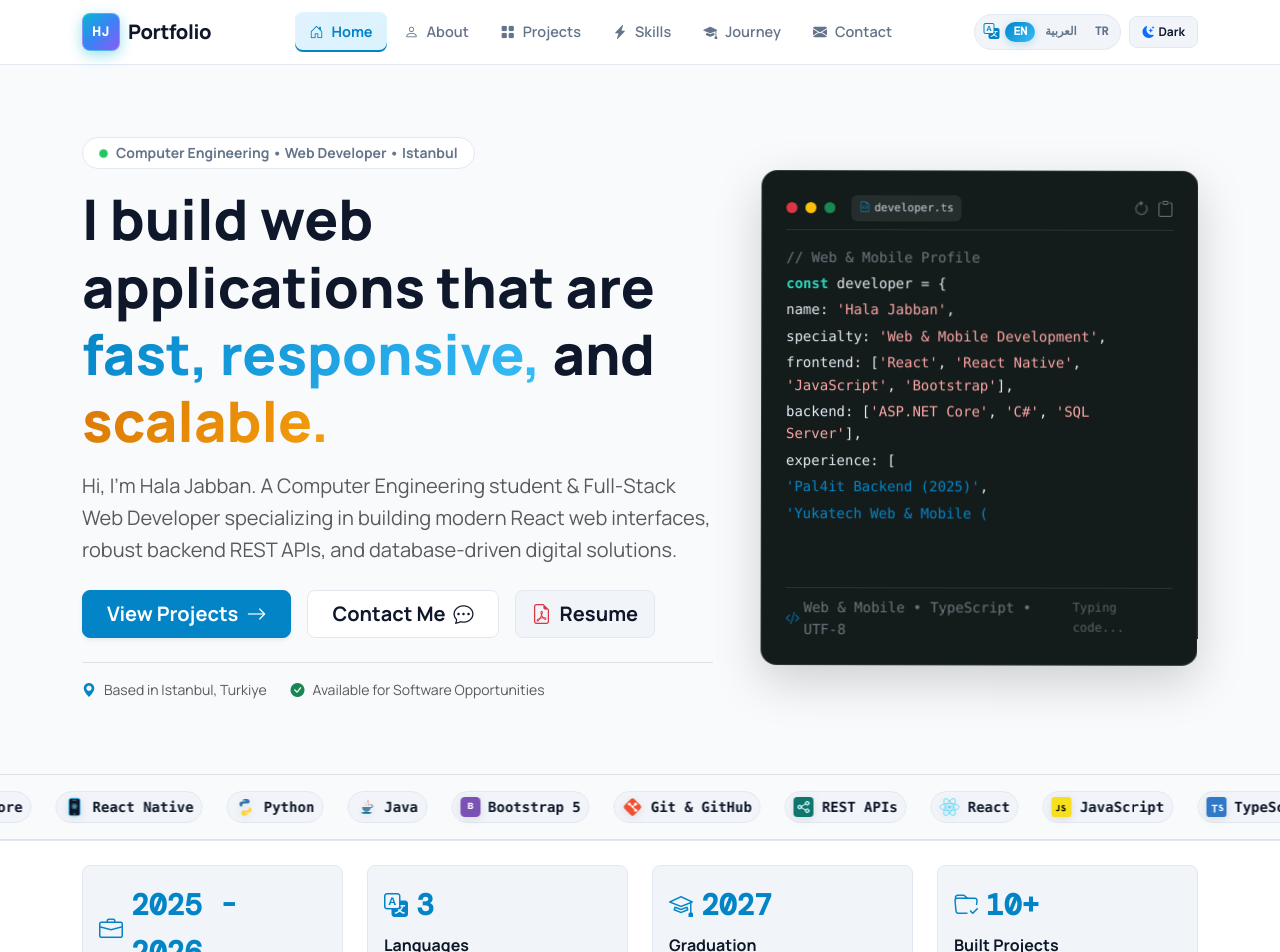
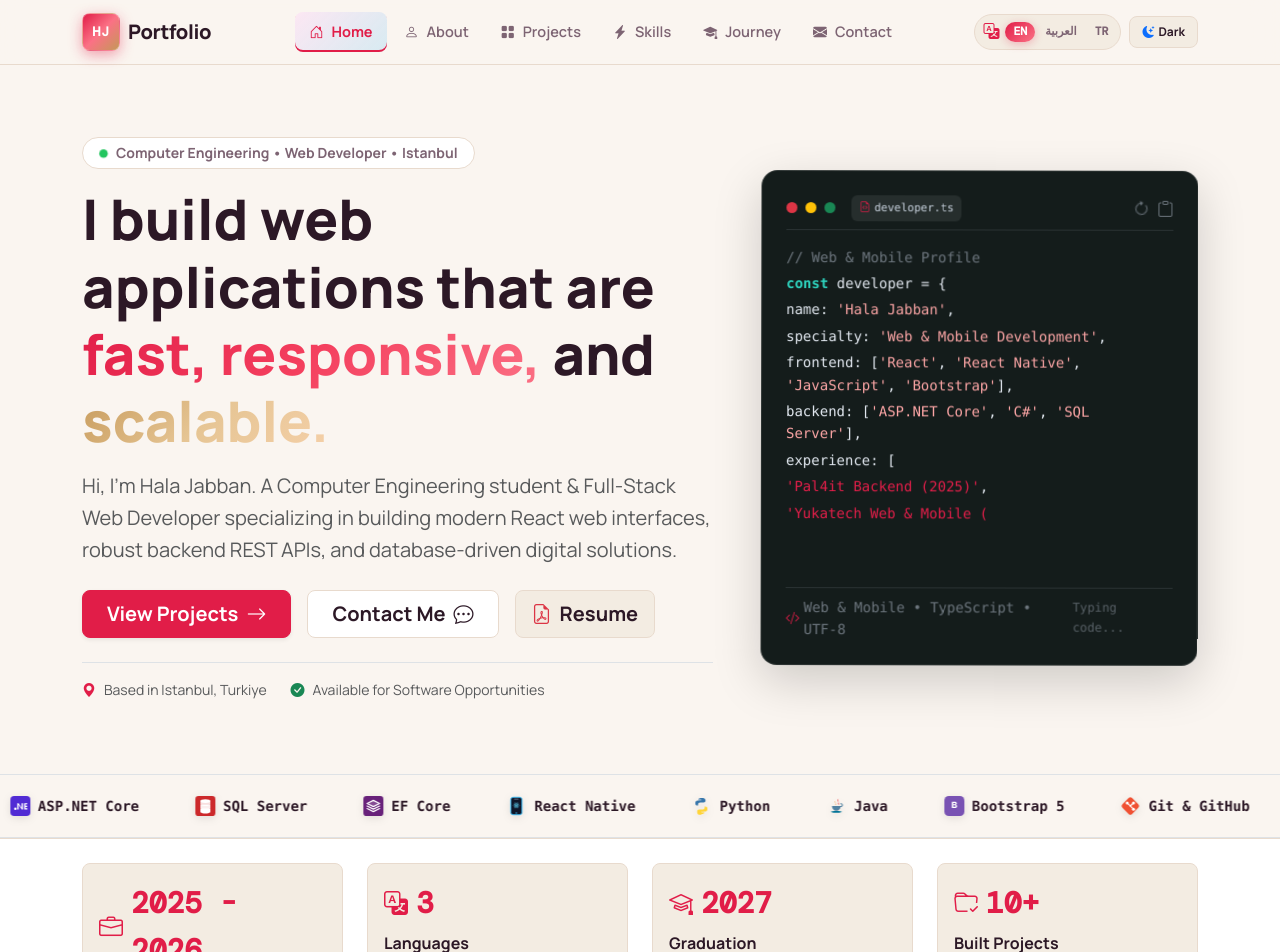
Before and after one commit to halajabbanER/MyProtfolio, a React (Vite) app: page /#/ in a window 1280 px wide. Shown: the top 952 px of the page. Built offline with nearby package versions, Linux system fonts and the light colour scheme.

Commit message:
Transform entire portfolio to Pink and Beige luxury theme across all components

```diff
--- a/src/App.css
+++ b/src/App.css
@@ -7,27 +7,31 @@
   --font-main: 'Manrope', -apple-system, BlinkMacSystemFont, 'Segoe UI', Roboto, sans-serif;
   --font-mono: 'DM Mono', monospace;
 
-  /* Color Palette - Light Mode */
-  --bg-app: #f8fafc;
-  --bg-card: #ffffff;
-  --bg-subtle: #f1f5f9;
-  --bg-glass: rgba(255, 255, 255, 0.88);
-
-  --text-ink: #0f172a;
-  --text-muted: #64748b;
-  --border-color: #e2e8f0;
-
-  --teal-primary: #0284c7;
-  --teal-hover: #0369a1;
-  --teal-subtle: #e0f2fe;
-  --teal-glow: rgba(2, 132, 199, 0.22);
-
-  --coral-accent: #d97706;
-  --coral-subtle: #fef3c7;
-
-  --shadow-sm: 0 4px 12px rgba(15, 23, 42, 0.05);
-  --shadow-md: 0 12px 28px rgba(15, 23, 42, 0.08);
-  --shadow-lg: 0 24px 54px rgba(15, 23, 42, 0.12);
+  /* ============================================================
+     PINK & BEIGE LUXURY THEME (زهري وبيج) - LIGHT MODE
+     ============================================================ */
+  --bg-app: #FAF5F0;          /* Warm luxury beige / alabaster */
+  --bg-card: #FFFFFF;         /* Crisp clean white */
+  --bg-subtle: #F3ECE2;       /* Warm champagne sand */
+  --bg-glass: rgba(250, 245, 240, 0.94);
+
+  --text-ink: #2C1826;        /* Deep espresso plum */
+  --text-muted: #7D6473;      /* Warm rose taupe */
+  --border-color: #E8DACD;    /* Soft warm beige-rose border */
+
+  /* Pink (زهري) Primary & Accents */
+  --teal-primary: #E11D48;    /* Royal rose pink */
+  --teal-hover: #BE123C;      /* Deep rose */
+  --teal-subtle: #FCE7F3;     /* Petal blush pink */
+  --teal-glow: rgba(225, 29, 72, 0.28);
+
+  /* Beige / Champagne (بيج) Accent */
+  --coral-accent: #C59858;    /* Warm metallic champagne gold / beige */
+  --coral-subtle: #FDF4E7;    /* Delicate cream latte */
+
+  --shadow-sm: 0 4px 14px rgba(44, 24, 38, 0.05);
+  --shadow-md: 0 12px 30px rgba(44, 24, 38, 0.08);
+  --shadow-lg: 0 24px 56px rgba(44, 24, 38, 0.12);
 
   --radius-sm: 8px;
   --radius-md: 14px;
@@ -36,26 +40,31 @@
 
 [data-theme='dark'],
 [data-bs-theme='dark'] {
-  --bg-app: #080c16;
-  --bg-card: #0f172a;
-  --bg-subtle: #182238;
-  --bg-glass: rgba(15, 23, 42, 0.9);
-
-  --text-ink: #f8fafc;
-  --text-muted: #94a3b8;
-  --border-color: #1e293b;
-
-  --teal-primary: #06b6d4;
-  --teal-hover: #0891b2;
-  --teal-subtle: #083344;
-  --teal-glow: rgba(6, 182, 212, 0.3);
-
-  --coral-accent: #f59e0b;
-  --coral-subtle: #451a03;
-
-  --shadow-sm: 0 4px 14px rgba(0, 0, 0, 0.4);
-  --shadow-md: 0 14px 32px rgba(0, 0, 0, 0.6);
-  --shadow-lg: 0 24px 60px rgba(0, 0, 0, 0.75);
+  /* ============================================================
+     PINK & BEIGE LUXURY THEME (زهري وبيج) - DARK MODE
+     ============================================================ */
+  --bg-app: #120A13;          /* Deep obsidian noir with plum warmth */
+  --bg-card: #1D1120;         /* Deep plum velvet noir */
+  --bg-subtle: #29182C;       /* Dark warm aubergine */
+  --bg-glass: rgba(29, 17, 32, 0.94);
+
+  --text-ink: #FAF3EE;        /* Warm ivory cream */
+  --text-muted: #BBA3B1;      /* Muted warm almond rose-beige */
+  --border-color: #3F243E;    /* Warm rose-gold obsidian */
+
+  /* Pink (زهري) Primary & Accents */
+  --teal-primary: #FB7185;    /* Luminous blush electric rose pink */
+  --teal-hover: #F43F5E;      /* Vivid rose pink */
+  --teal-subtle: #3E1629;     /* Dark velvet rose */
+  --teal-glow: rgba(251, 113, 133, 0.38);
+
+  /* Beige / Champagne (بيج) Accent */
+  --coral-accent: #E6C594;    /* Luminous champagne gold / beige */
+  --coral-subtle: #3A2B1C;    /* Warm dark champagne sand */
+
+  --shadow-sm: 0 4px 14px rgba(0, 0, 0, 0.45);
+  --shadow-md: 0 14px 34px rgba(0, 0, 0, 0.65);
+  --shadow-lg: 0 24px 64px rgba(0, 0, 0, 0.82);
 }
 
 /* ============================================================
@@ -88,13 +97,13 @@
 }
 
 .text-teal-gradient {
-  background: linear-gradient(135deg, var(--teal-primary) 0%, #38bdf8 100%);
+  background: linear-gradient(135deg, var(--teal-primary) 0%, #F43F5E 50%, #FB7185 100%);
   -webkit-background-clip: text;
   -webkit-text-fill-color: transparent;
 }
 
 .text-coral-gradient {
-  background: linear-gradient(135deg, var(--coral-accent) 0%, #f59e0b 100%);
+  background: linear-gradient(135deg, var(--coral-accent) 0%, #E6C594 50%, #F5D0A9 100%);
   -webkit-background-clip: text;
   -webkit-text-fill-color: transparent;
 }
@@ -237,12 +246,8 @@
 
 .tech-ticker-track {
   width: max-content;
-  animation: tech-ticker-scroll 24s linear infinite;
+  animation: tech-ticker-scroll 42s linear infinite;
   will-change: transform;
-}
-
-[dir="rtl"] .tech-ticker-track {
-  animation: tech-ticker-scroll-rtl 24s linear infinite;
 }
 
 .tech-ticker-group {
@@ -255,24 +260,13 @@
 
 .tech-ticker-item {
   color: var(--text-ink);
-  background: var(--bg-subtle);
-  border: 1px solid var(--border-color);
-  transition: color 0.25s ease, transform 0.25s ease, border-color 0.25s ease;
+  transition: color 0.25s ease, transform 0.25s ease, filter 0.25s ease;
 }
 
 .tech-ticker-item:hover {
   color: var(--ticker-color);
-  border-color: var(--teal-primary);
-  transform: translateY(-3px) scale(1.04);
-}
-
-.ticker-brand-icon {
-  filter: drop-shadow(0 2px 4px rgba(0, 0, 0, 0.1));
-  transition: transform 0.2s ease;
-}
-
-.tech-ticker-item:hover .ticker-brand-icon {
-  transform: scale(1.15) rotate(3deg);
+  transform: translateY(-4px) scale(1.06);
+  filter: drop-shadow(0 5px 8px color-mix(in srgb, var(--ticker-color) 35%, transparent));
 }
 
 .tech-ticker-item:hover .ticker-bullet {
@@ -291,11 +285,6 @@
 @keyframes tech-ticker-scroll {
   from { transform: translateX(0); }
   to { transform: translateX(-50%); }
-}
-
-@keyframes tech-ticker-scroll-rtl {
-  from { transform: translateX(0); }
-  to { transform: translateX(50%); }
 }
 
 @keyframes ticker-bullet-pulse {
@@ -367,25 +356,25 @@
   width: 38px;
   height: 38px;
   border-radius: var(--radius-sm);
-  background: linear-gradient(135deg, #06b6d4 0%, #3b82f6 50%, #8b5cf6 100%);
+  background: linear-gradient(135deg, #E11D48 0%, #FB7185 50%, #C59858 100%);
   color: #ffffff;
   font-family: var(--font-mono);
   font-size: 13px;
   font-weight: 700;
   letter-spacing: 0.05em;
-  box-shadow: 0 4px 14px rgba(6, 182, 212, 0.4);
+  box-shadow: 0 4px 14px rgba(225, 29, 72, 0.4);
   border: 1px solid rgba(255, 255, 255, 0.25);
   transition: all 0.35s cubic-bezier(0.34, 1.56, 0.64, 1);
   position: relative;
 }
 
 .navbar-brand:hover .logo-box {
-  background: linear-gradient(135deg, #06b6d4 0%, #0284c7 50%, #3b82f6 100%);
+  background: linear-gradient(135deg, #BE123C 0%, #E11D48 50%, #E6C594 100%);
   background-size: 200% 200%;
   animation: gradientShift 2.5s ease infinite;
   color: #ffffff;
   transform: scale(1.14) rotate(-6deg);
-  box-shadow: 0 8px 24px rgba(6, 182, 212, 0.55), 0 0 16px rgba(139, 92, 246, 0.4);
+  box-shadow: 0 8px 24px rgba(225, 29, 72, 0.55), 0 0 16px rgba(197, 152, 88, 0.4);
 }
 
 .brand-name {
@@ -394,11 +383,11 @@
 }
 
 .navbar-brand:hover .brand-name {
-  background: linear-gradient(135deg, #2563eb 0%, #38bdf8 50%, #d97706 100%);
+  background: linear-gradient(135deg, #E11D48 0%, #FB7185 50%, #C59858 100%);
   -webkit-background-clip: text;
   -webkit-text-fill-color: transparent;
   transform: translateX(3px);
-  filter: drop-shadow(0 2px 8px rgba(8, 124, 112, 0.25));
+  filter: drop-shadow(0 2px 8px rgba(225, 29, 72, 0.25));
 }
 
 @keyframes gradientShift {
@@ -487,11 +476,11 @@
 
 .lang-pill-btn:hover {
   color: var(--teal-primary);
-  background: rgba(6, 182, 212, 0.12);
+  background: var(--teal-subtle);
 }
 
 .lang-pill-btn.active {
-  background: linear-gradient(135deg, var(--teal-primary) 0%, #38bdf8 100%);
+  background: linear-gradient(135deg, var(--teal-primary) 0%, #FB7185 100%);
   color: #ffffff !important;
   box-shadow: 0 2px 8px var(--teal-glow);
 }
@@ -537,10 +526,11 @@
 }
 
 .btn-teal:hover {
-  background: linear-gradient(135deg, var(--teal-primary) 0%, #0284c7 100%);
+  background: linear-gradient(135deg, var(--teal-hover) 0%, var(--teal-primary) 100%);
   border-color: transparent;
   transform: translateY(-2px);
-  box-shadow: 0 8px 20px rgba(8, 124, 112, 0.4), 0 0 12px rgba(2, 132, 199, 0.3);
+  box-shadow: 0 8px 22px var(--teal-glow);
+  color: #ffffff !important;
 }
 
 .btn-outline-teal {
@@ -553,7 +543,7 @@
 }
 
 .btn-outline-teal:hover {
-  background: linear-gradient(135deg, var(--teal-primary) 0%, #38bdf8 100%);
+  background: linear-gradient(135deg, var(--teal-primary) 0%, #FB7185 100%);
   border-color: transparent;
   color: #ffffff;
   transform: translateY(-2px);
@@ -649,13 +639,13 @@
 }
 
 .icon-cyan {
-  background-color: #e0f2fe;
-  color: #0284c7;
+  background-color: var(--coral-subtle);
+  color: var(--coral-accent);
 }
 
 [data-theme='dark'] .icon-cyan {
-  background-color: #082f49;
-  color: #38bdf8;
+  background-color: var(--coral-subtle);
+  color: var(--coral-accent);
 }
 
 /* ============================================================
@@ -1399,13 +1389,13 @@
 
 .contact-shell .form-control:focus,
 .contact-shell .form-select:focus {
-  border-color: #38bdf8 !important;
-  box-shadow: 0 0 0 3px rgba(56, 189, 248, 0.18) !important;
+  border-color: var(--teal-primary) !important;
+  box-shadow: 0 0 0 3px var(--teal-glow) !important;
 }
 
 .contact-shell .input-group:focus-within {
   transform: translateY(-2px);
-  filter: drop-shadow(0 7px 12px rgba(6, 182, 212, 0.12));
+  filter: drop-shadow(0 7px 12px var(--teal-glow));
 }
 
 .contact-shell .form-control,
@@ -1415,8 +1405,8 @@
 }
 
 .contact-shell .form-select option {
-  background: #12151f;
-  color: #f8fafc;
+  background: var(--bg-card);
+  color: var(--text-ink);
 }
 
 .contact-shell .form-select {
@@ -1424,13 +1414,13 @@
 }
 
 .contact-shell .btn-teal {
-  background: linear-gradient(135deg, #2563eb, #06b6d4);
+  background: linear-gradient(135deg, var(--teal-primary), #FB7185);
   border: 0;
-  box-shadow: 0 12px 26px rgba(37, 99, 235, 0.28);
+  box-shadow: 0 12px 26px var(--teal-glow);
 }
 
 .contact-shell .btn-teal:hover {
-  box-shadow: 0 16px 32px rgba(6, 182, 212, 0.34);
+  box-shadow: 0 16px 32px var(--teal-glow);
 }
 
 .contact-shell .contact-form-card .btn-teal {
@@ -2011,23 +2001,41 @@
 .contact-sidebar-card {
   min-height: 100%;
   padding: clamp(1.5rem, 4vw, 3rem) !important;
-  background: linear-gradient(150deg, #075985 0%, #0e7490 58%, #164e63 100%);
-  box-shadow: 0 24px 55px rgba(7, 89, 133, 0.2) !important;
+  background: linear-gradient(145deg, #BE185D 0%, #D9466F 50%, #9D174D 100%) !important;
+  box-shadow: 0 24px 55px rgba(217, 70, 111, 0.28) !important;
+}
+
+.contact-sidebar-card:hover {
+  box-shadow: 0 28px 54px rgba(217, 70, 111, 0.38) !important;
 }
 
 .contact-form-card {
   padding: clamp(1.5rem, 4vw, 3rem) !important;
-  box-shadow: 0 20px 55px rgba(15, 23, 42, 0.09) !important;
+  box-shadow: var(--shadow-lg) !important;
+  background: var(--bg-card) !important;
+  border: 1px solid var(--border-color) !important;
+  position: relative;
+  overflow: hidden;
+}
+
+.contact-form-card::before {
+  content: '';
+  position: absolute;
+  inset: 0 0 auto;
+  height: 5px;
+  background: linear-gradient(90deg, var(--teal-primary), #FB7185, var(--coral-accent));
 }
 
 .contact-form-card h2 {
   font-size: clamp(1.25rem, 2vw, 1.65rem);
   margin-bottom: 2rem !important;
+  color: var(--text-ink) !important;
 }
 
 .contact-form-card .form-label {
   font-size: 0.78rem;
   letter-spacing: 0.02em;
+  color: var(--text-ink) !important;
 }
 
 .contact-form-card .form-control,
@@ -2035,6 +2043,9 @@
 .contact-form-card .input-group-text {
   min-height: 54px;
   border-radius: 14px;
+  background: var(--bg-card) !important;
+  border-color: var(--border-color) !important;
+  color: var(--text-ink) !important;
 }
 
 .contact-form-card .input-group-text {
@@ -2050,6 +2061,8 @@
   min-height: 52px;
   padding-left: 1.5rem;
   padding-right: 1.5rem;
+  background: linear-gradient(135deg, var(--teal-primary), #FB7185);
+  box-shadow: 0 8px 22px var(--teal-glow);
 }
 
 @media (max-width: 767px) {
@@ -2074,14 +2087,14 @@
 /* Contact page visual refresh */
 .contact-shell {
   background:
-    radial-gradient(circle at 92% 8%, rgba(14, 165, 233, 0.12), transparent 24%),
+    radial-gradient(circle at 92% 8%, rgba(251, 113, 133, 0.12), transparent 24%),
     linear-gradient(180deg, var(--bg-app) 0%, var(--bg-subtle) 100%);
   color: var(--text-ink);
   padding-bottom: 7rem !important;
 }
 
 .contact-shell::before {
-  background-image: linear-gradient(rgba(2, 132, 199, 0.045) 1px, transparent 1px), linear-gradient(90deg, rgba(2, 132, 199, 0.045) 1px, transparent 1px);
+  background-image: linear-gradient(rgba(225, 29, 72, 0.04) 1px, transparent 1px), linear-gradient(90deg, rgba(225, 29, 72, 0.04) 1px, transparent 1px);
   background-size: 44px 44px;
   mask-image: linear-gradient(to bottom, black, transparent 70%);
 }
@@ -2091,7 +2104,7 @@
   font-size: clamp(2.5rem, 5vw, 4.8rem) !important;
   line-height: 1.02 !important;
   letter-spacing: -0.045em;
-  background: linear-gradient(110deg, var(--text-ink) 20%, var(--teal-primary) 72%, #06b6d4 100%);
+  background: linear-gradient(110deg, var(--text-ink) 20%, var(--teal-primary) 70%, #FB7185 100%);
   -webkit-background-clip: text;
   -webkit-text-fill-color: transparent;
 }
@@ -2108,7 +2121,7 @@
   height: 4px;
   margin: 1.5rem auto 0;
   border-radius: 99px;
-  background: linear-gradient(90deg, var(--teal-primary), #06b6d4);
+  background: linear-gradient(90deg, var(--teal-primary), var(--coral-accent));
 }
 
 .contact-heading .lead,
@@ -2122,58 +2135,14 @@
   border-color: var(--border-color);
 }
 
-.contact-form-card {
-  background: var(--bg-card) !important;
-  border: 1px solid var(--border-color) !important;
-  box-shadow: var(--shadow-lg) !important;
-  backdrop-filter: none;
-  position: relative;
-  overflow: hidden;
-}
-
-.contact-form-card::before {
-  content: '';
-  position: absolute;
-  inset: 0 0 auto;
-  height: 5px;
-  background: linear-gradient(90deg, var(--teal-primary), #06b6d4, #38bdf8);
-}
-
-.contact-form-card h2,
-.contact-form-card .form-label {
-  color: var(--text-ink) !important;
-}
-
-.contact-shell .form-control,
-.contact-shell .form-select,
-.contact-shell .input-group-text {
-  background: var(--bg-card) !important;
-  border-color: var(--border-color) !important;
-  color: var(--text-ink) !important;
-}
-
-.contact-shell .form-control::placeholder {
-  color: var(--text-muted);
-}
-
-.contact-sidebar-card {
-  background: linear-gradient(145deg, #075985 0%, #0e7490 55%, #155e75 100%);
-  box-shadow: 0 22px 44px rgba(7, 89, 133, 0.22) !important;
-  min-height: 100%;
-}
-
-.contact-sidebar-card:hover {
-  box-shadow: 0 28px 54px rgba(7, 89, 133, 0.3) !important;
-}
-
 .contact-sidebar-card .bg-white.bg-opacity-10 {
-  border: 1px solid rgba(255, 255, 255, 0.14);
-  background-color: rgba(255, 255, 255, 0.1) !important;
+  border: 1px solid rgba(255, 255, 255, 0.2);
+  background-color: rgba(255, 255, 255, 0.12) !important;
 }
 
 .contact-sidebar-card .sidebar-icon-box {
-  background-color: rgba(255, 255, 255, 0.14);
-  color: #bae6fd;
+  background-color: rgba(255, 255, 255, 0.18);
+  color: #FDF8F3;
 }
 
 .contact-sidebar-card h2 {
@@ -2186,7 +2155,7 @@
 }
 
 .contact-sidebar-card a:not(.btn):hover {
-  color: #bae6fd !important;
+  color: #FDF8F3 !important;
   transform: translateX(3px);
 }
 
@@ -2216,12 +2185,12 @@
 }
 
 .contact-shell .btn-teal {
-  background: linear-gradient(135deg, var(--teal-primary), #06b6d4);
+  background: linear-gradient(135deg, var(--teal-primary), #FB7185);
 }
 
 [data-theme='dark'] .contact-shell {
   background:
-    radial-gradient(circle at 92% 8%, rgba(6, 182, 212, 0.14), transparent 24%),
+    radial-gradient(circle at 92% 8%, rgba(251, 113, 133, 0.15), transparent 24%),
     linear-gradient(180deg, var(--bg-app) 0%, var(--bg-subtle) 100%);
 }
 
@@ -2230,7 +2199,7 @@
 }
 
 /* ============================================================
-   LANYARD ID BADGE (Professional 3D Blue & Cyan Physics)
+   LANYARD ID BADGE (Pink & Beige Luxury 3D Physics)
    ============================================================ */
 .lanyard-scene {
   position: relative;
@@ -2244,7 +2213,7 @@
 .lanyard-origin-anchor {
   width: 26px;
   height: 6px;
-  background: linear-gradient(90deg, #64748b, #cbd5e1, #64748b);
+  background: linear-gradient(90deg, #9C8C7E, #D5C3B2, #9C8C7E);
   border-radius: 4px;
   box-shadow: 0 2px 6px rgba(0, 0, 0, 0.3);
 }
@@ -2254,10 +2223,10 @@
   height: 42px;
   background: repeating-linear-gradient(
     45deg,
-    #0f172a,
-    #0f172a 5px,
-    #0284c7 5px,
-    #0284c7 10px
+    #2A1F26,
+    #2A1F26 5px,
+    #D9466F 5px,
+    #D9466F 10px
   );
   border-radius: 2px;
   box-shadow: inset 0 0 4px rgba(0, 0, 0, 0.5);
@@ -2266,10 +2235,10 @@
 [data-theme='dark'] .lanyard-ribbon-cord {
   background: repeating-linear-gradient(
     45deg,
-    #080c16,
-    #080c16 5px,
-    #06b6d4 5px,
-    #06b6d4 10px
+    #18131D,
+    #18131D 5px,
+    #FB7185 5px,
+    #FB7185 10px
   );
 }
 
@@ -2284,7 +2253,7 @@
 .clasp-metal-head {
   width: 28px;
   height: 10px;
-  background: linear-gradient(180deg, #ffffff 0%, #cbd5e1 45%, #64748b 100%);
+  background: linear-gradient(180deg, #FFFFFF 0%, #D5C3B2 45%, #8C7B6E 100%);
   border-radius: 4px 4px 1px 1px;
   box-shadow: 0 2px 4px rgba(0, 0, 0, 0.2);
 }
@@ -2292,15 +2261,15 @@
 .clasp-spring-buckle {
   width: 18px;
   height: 16px;
-  background: linear-gradient(90deg, #94a3b8 0%, #f1f5f9 45%, #64748b 100%);
+  background: linear-gradient(90deg, #B8A89A 0%, #F5EBE1 45%, #9C8C7E 100%);
   border-radius: 2px;
-  border: 1.5px solid #475569;
+  border: 1.5px solid #5C4B40;
 }
 
 .clasp-hook-loop {
   width: 10px;
   height: 12px;
-  border: 2.5px solid #64748b;
+  border: 2.5px solid #8C7B6E;
   border-top: none;
   border-radius: 0 0 5px 5px;
   background: transparent;
@@ -2335,7 +2304,7 @@
   border: 1.5px solid color-mix(in srgb, var(--teal-primary) 30%, var(--border-color));
   border-radius: 24px;
   padding: 16px 22px 22px;
-  box-shadow: 0 20px 48px -15px rgba(15, 23, 42, 0.18), 0 0 24px var(--teal-glow);
+  box-shadow: 0 20px 48px -15px rgba(42, 31, 38, 0.18), 0 0 24px var(--teal-glow);
   position: relative;
   transition: box-shadow 0.3s ease, border-color 0.3s ease;
   user-select: none;
@@ -2347,7 +2316,7 @@
 
 .lanyard-id-card:hover {
   border-color: var(--teal-primary);
-  box-shadow: 0 28px 60px -15px var(--teal-glow), 0 0 32px rgba(6, 182, 212, 0.25);
+  box-shadow: 0 28px 60px -15px var(--teal-glow), 0 0 32px rgba(230, 197, 148, 0.35);
 }
 
 .holographic-glare-overlay {
@@ -2384,8 +2353,8 @@
   width: 32px;
   height: 24px;
   border-radius: 5px;
-  background: linear-gradient(135deg, #fde68a 0%, #f59e0b 50%, #d97706 100%);
-  border: 1px solid #fbbf24;
+  background: linear-gradient(135deg, #F5D0A9 0%, #D4AF37 50%, #C59858 100%);
+  border: 1px solid #E6C594;
   box-shadow: 0 2px 5px rgba(0, 0, 0, 0.15);
   position: relative;
   display: flex;
@@ -2430,8 +2399,8 @@
   width: 90px;
   height: 90px;
   border-radius: 50%;
-  background: linear-gradient(135deg, #06b6d4 0%, #0284c7 50%, #3b82f6 100%);
-  box-shadow: 0 0 25px rgba(6, 182, 212, 0.45);
+  background: linear-gradient(135deg, #FB7185 0%, #EC4899 50%, #E6C594 100%);
+  box-shadow: 0 0 25px rgba(251, 113, 133, 0.5);
   border: 3.5px solid rgba(255, 255, 255, 0.65);
   display: flex;
   align-items: center;
@@ -2442,7 +2411,7 @@
 
 .badge-avatar-text {
   font-size: 30px;
-  color: #ffffff;
+  color: #FFFFFF;
   line-height: 1;
   display: flex;
   align-items: center;
@@ -2459,8 +2428,8 @@
   right: 4px;
   width: 24px;
   height: 24px;
-  background: #0284c7;
-  color: #ffffff;
+  background: #E6C594;
+  color: #2A1F26;
   border-radius: 50%;
   display: flex;
   align-items: center;
--- a/src/components/LanyardBadge.jsx
+++ b/src/components/LanyardBadge.jsx
@@ -31,7 +31,7 @@
     setGlare({
       x: (x / rect.width) * 100,
       y: (y / rect.height) * 100,
-      opacity: 0.55,
+      opacity: 0.6,
     })
     setIsHovered(true)
   }
@@ -67,11 +67,11 @@
         }}
       >
         <div className="lanyard-id-card shadow-lg position-relative overflow-hidden">
-          {/* Holographic Glare Sheen following cursor */}
+          {/* Holographic Glare Sheen following cursor with Rose & Pearl Sheen */}
           <div
             className="holographic-glare-overlay"
             style={{
-              background: `radial-gradient(circle at ${glare.x}% ${glare.y}%, rgba(255, 255, 255, 0.45) 0%, rgba(56, 189, 248, 0.22) 35%, transparent 70%)`,
+              background: `radial-gradient(circle at ${glare.x}% ${glare.y}%, rgba(255, 255, 255, 0.55) 0%, rgba(251, 113, 133, 0.35) 35%, rgba(230, 197, 148, 0.2) 60%, transparent 75%)`,
               opacity: glare.opacity,
             }}
           ></div>
--- a/src/components/ProjectCard.jsx
+++ b/src/components/ProjectCard.jsx
@@ -3,7 +3,7 @@
 export default function ProjectCard({ project, index = 0, onDetails }) {
   const { t } = useLanguage()
   const formattedIndex = String(index + 1).padStart(2, '0')
-  const projectColors = ['#0284c7', '#7c3aed', '#0891b2', '#d97706', '#06b6d4', '#2563eb', '#38bdf8', '#4f46e5']
+  const projectColors = ['#E11D48', '#C59858', '#DB2777', '#D97706', '#BE185D', '#F43F5E', '#9D174D', '#E6C594']
   const categoryColor = projectColors[index % projectColors.length]
 
   const getCategoryIcon = (category) => {
--- a/src/components/TechTicker.jsx
+++ b/src/components/TechTicker.jsx
@@ -4,16 +4,16 @@
   const items = [
     { label: 'React', icon: 'React', color: '#06b6d4' },
     { label: 'JavaScript', icon: 'JavaScript', color: '#f59e0b' },
-    { label: 'TypeScript', icon: 'TypeScript', color: '#38bdf8' },
-    { label: 'C#', icon: 'C#', color: '#a855f7' },
-    { label: 'ASP.NET Core', icon: 'ASP.NET Core', color: '#8b5cf6' },
-    { label: 'SQL Server', icon: 'SQL Server', color: '#0284c7' },
-    { label: 'EF Core', icon: 'EF Core', color: '#0284c7' },
-    { label: 'React Native', icon: 'React Native', color: '#22d3ee' },
-    { label: 'Python', icon: 'Python', color: '#3b82f6' },
-    { label: 'Java', icon: 'Java', color: '#f97316' },
+    { label: 'TypeScript', icon: 'TypeScript', color: '#3178c6' },
+    { label: 'C#', icon: 'C#', color: '#9b4993' },
+    { label: 'ASP.NET Core', icon: 'ASP.NET Core', color: '#512bd4' },
+    { label: 'SQL Server', icon: 'SQL Server', color: '#cc292b' },
+    { label: 'EF Core', icon: 'EF Core', color: '#68217a' },
+    { label: 'React Native', icon: 'React Native', color: '#06b6d4' },
+    { label: 'Python', icon: 'Python', color: '#3776ab' },
+    { label: 'Java', icon: 'Java', color: '#ea2d2e' },
     { label: 'Bootstrap 5', icon: 'Bootstrap 5', color: '#7952b3' },
-    { label: 'Git & GitHub', icon: 'Git', color: '#f97316' },
+    { label: 'Git & GitHub', icon: 'Git', color: '#f05032' },
     { label: 'REST APIs', icon: 'REST API', color: '#10b981' },
   ]
 
@@ -28,7 +28,7 @@
             {loopItems.map((item, itemIndex) => (
               <div
                 key={`${groupIndex}-${item.label}-${itemIndex}`}
-                className="tech-ticker-item d-flex align-items-center gap-2 flex-shrink-0 px-2 py-1 rounded-pill"
+                className="tech-ticker-item d-flex align-items-center gap-2 flex-shrink-0 px-3 py-1 rounded-pill"
                 style={{ '--ticker-color': item.color }}
               >
                 <BrandIcon name={item.icon} size={20} className="ticker-brand-icon flex-shrink-0" />
--- a/src/index.css
+++ b/src/index.css
@@ -13,5 +13,5 @@
 }
 
 ::selection {
-  background: rgba(90, 92, 230, 0.18);
+  background: rgba(225, 29, 72, 0.22);
 }
```
Also changed, not shown: src/components/BrandIcon.jsx (+6 -6 lines).
